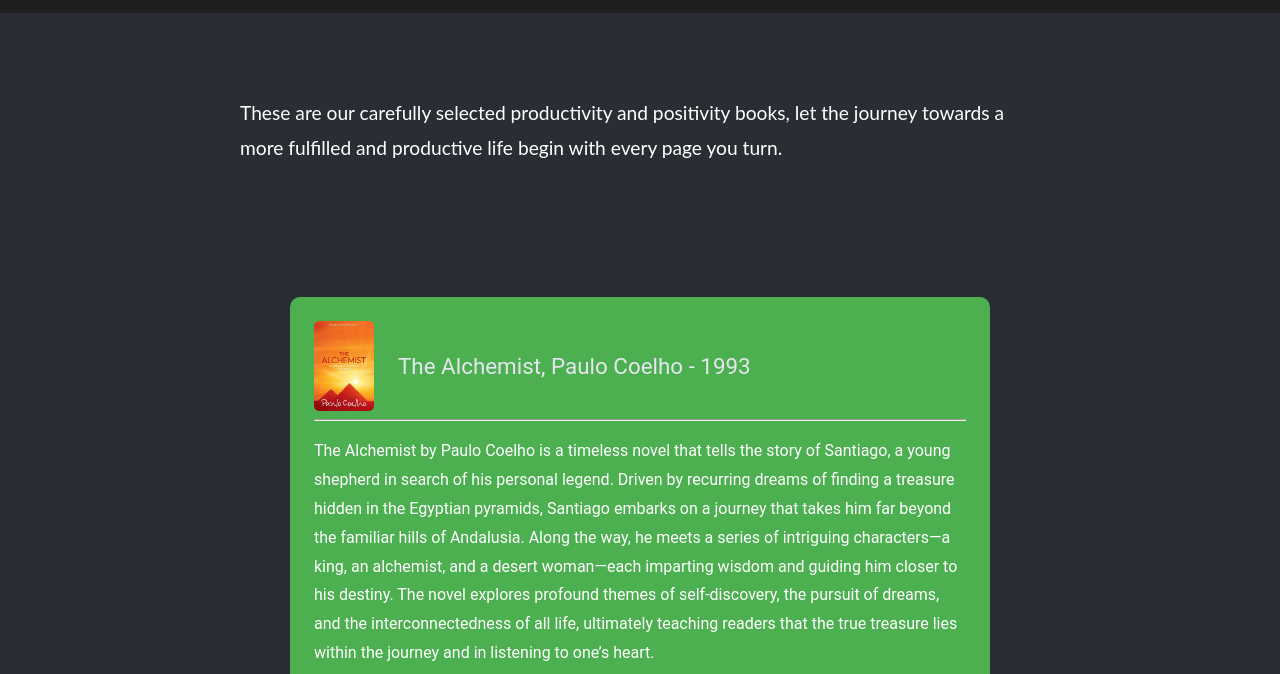
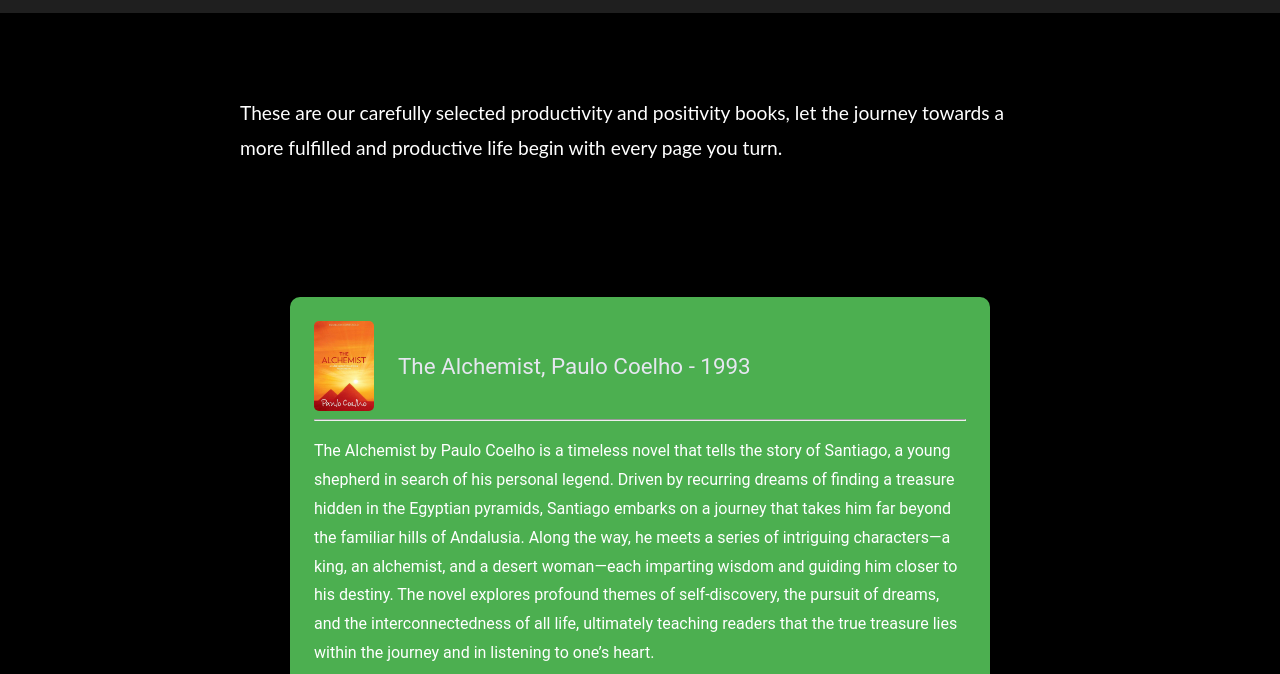
Before and after one commit to geekkay/booksWeb, a plain HTML site: page index.html in a window 1280 px wide. Shown: the part 126-800 px from the top of the page. Drawn offline with Linux system fonts and the light colour scheme.

Commit message:
Update style.css

```diff
--- a/style.css
+++ b/style.css
@@ -3,7 +3,7 @@ body {
     margin: 0;
     padding: 0;
     line-height: 1.8;
-    background-color: #2a2d34;
+    background-color: #000000;
     color: #ffffff;
 }
 
```
